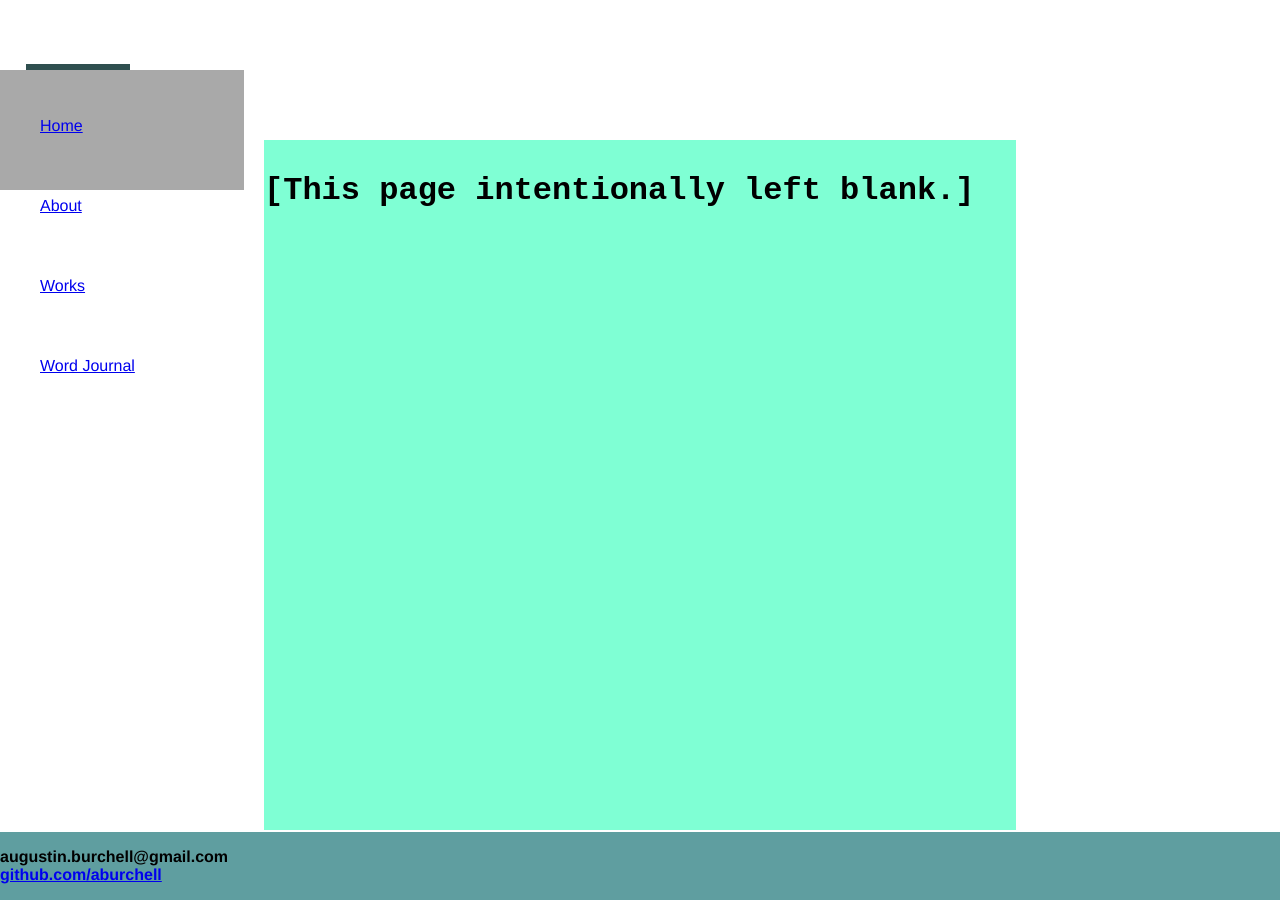
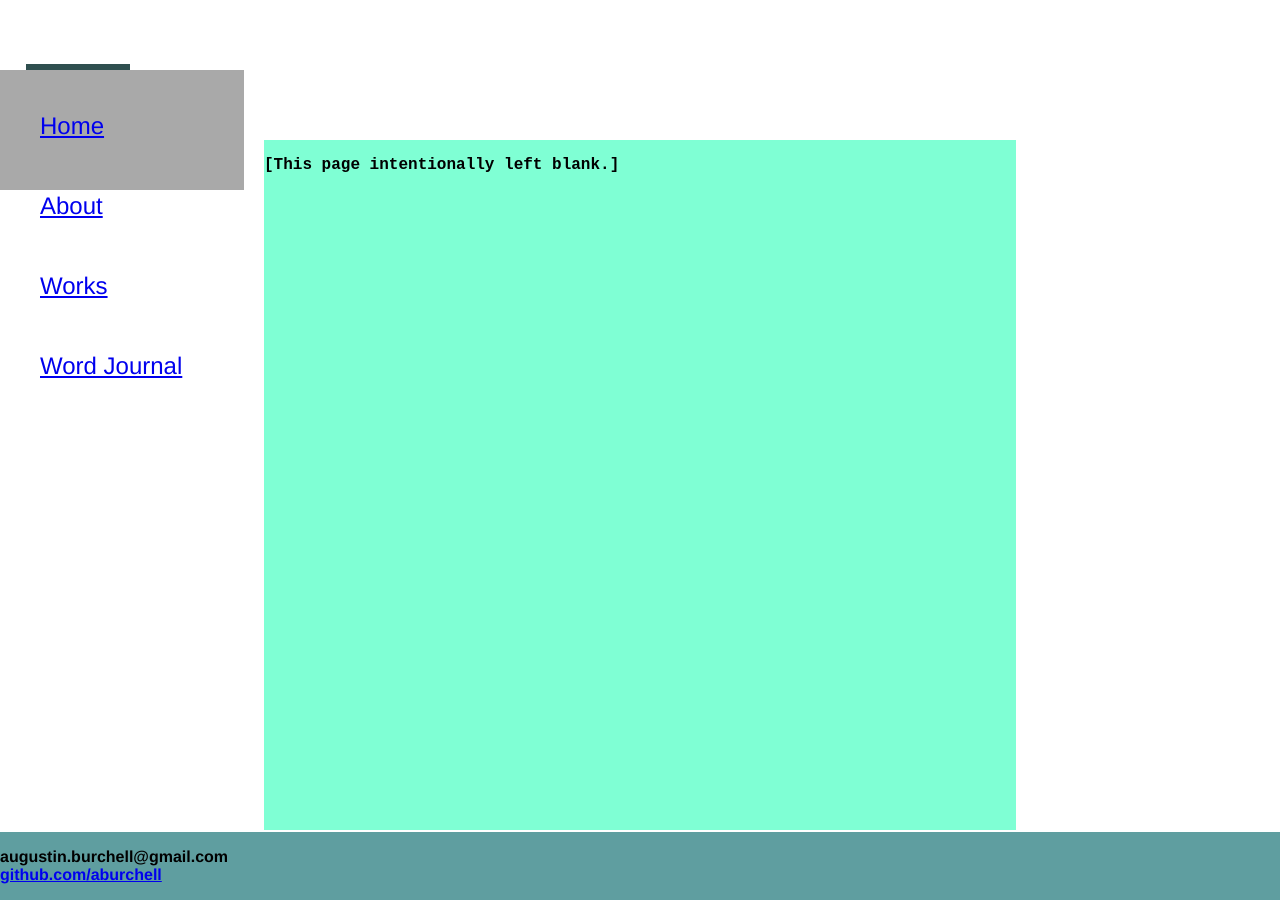
Before and after one commit to aburchell/aburchell.github.io, a Jekyll site: the page built from index.html, in a window 1280 px wide. Built offline with Jekyll 4.4.1, drawn with Linux system fonts in a browser that asks for light colours.

Commit message:
Moved mean-header position in default.html and added nav ul li styling and changed leftBlank font-size to hundo

```diff
--- a/css/main.css
+++ b/css/main.css
@@ -116,7 +116,7 @@ footer ul {
 
 #leftBlank {
   font-family: monospace, 'Courier New';
-  font-size: 2.0rem;
+  font-size: 100%;
   font-weight: bold;
   white-space: nowrap;
 }
@@ -127,3 +127,10 @@ nav ul {
     list-style-type: none;
     line-height: 5em;
 }
+
+nav ul li {
+    display: block;
+    font-size: 1.5em;
+    font-family: 'Helvetica';
+    color: black;
+}
```
Also changed, not shown: _layouts/default.html (+5 -3 lines).
